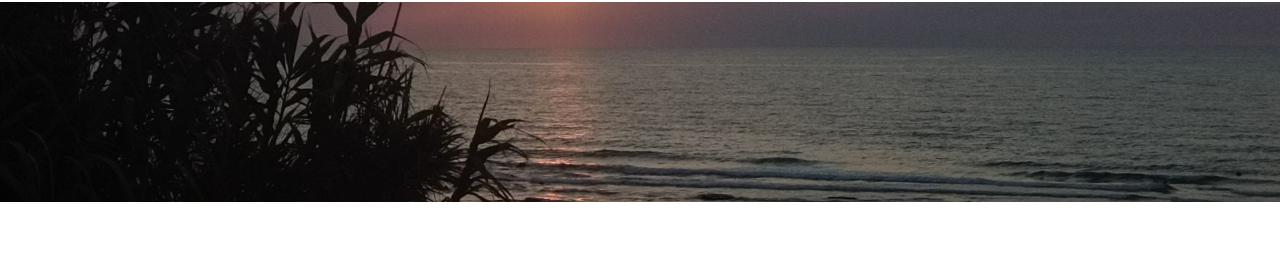
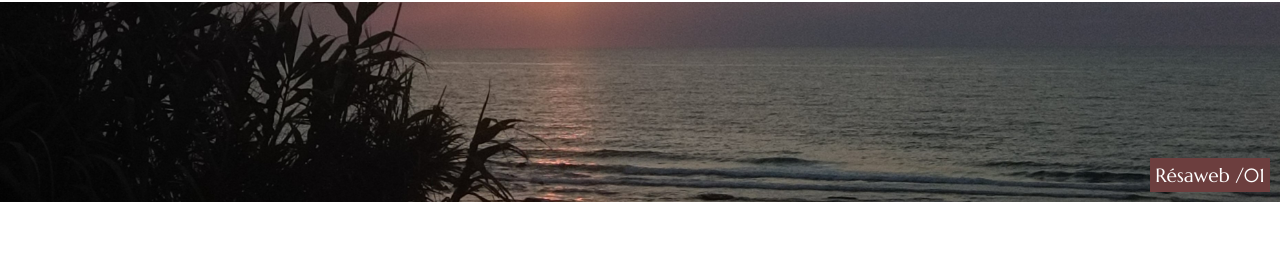
Before and after one commit to nahinaboireau/Portfolio, a PHP site: page / in a window 1280 px wide. Shown: the part 2152-2408 px from the top of the page. After the commit the page ends 2354 px from the top, so only its background shows below. Run offline with PHP 8.4, Linux system fonts and the light colour scheme.

Commit message:
:art:
fin du aperçu

```diff
--- a/index.php
+++ b/index.php
@@ -180,15 +180,19 @@
                 <div class="slider">
                     <div class="slide">
                         <img src="./images/image-accueil.jpg" alt="Image 1">
+                        <span class="image-number">Résaweb /01</span>
                     </div>
                     <div class="slide">
                         <img src="./images/image-accueil.jpg" alt="Image 2">
+                        <span class="image-number">Dataviz /02</span>
                     </div>
                     <div class="slide">
                         <img src="./images/image-accueil.jpg" alt="Image 3">
+                        <span class="image-number">Interview /03</span>
                     </div>
                 </div>
             </div>
+
 
 
 
--- a/style.css
+++ b/style.css
@@ -276,8 +276,7 @@ div.bordure {
 }
 
 .cv-video .iframe-container {
-    margin-left: 30px;
-    margin-right: 30px;
+    margin:auto;
 }
 
 .cv-video {
@@ -314,14 +313,6 @@ div.bordure {
     font-size:0.8em;
 }
 
-/* .cv-ecrit{
-    display:flex;
-    align-items:center;
-    justify-content:center;
-    margin-top:15px;
-    margin-bottom:10px;
-    text-align:center;
-} */
 
 .en-video {
     margin-left: 5px;
@@ -357,12 +348,26 @@ div.bordure {
   }
 
   .slide {
-    flex: 1;
-    box-sizing: border-box;
+    position: relative;
+    width: 100%;
+    height: 200px; /* Ajustez la hauteur selon vos besoins */
+    overflow: hidden;
   }
 
   .slide img {
     width: 100%;
-    height: 200px; /* Ajustez la hauteur selon vos besoins */
+    height: 100%;
     object-fit: cover;
+
   }
+
+  .image-number {
+    position: absolute;
+    bottom: 10px;
+    right: 10px;
+    color: white;
+    font-size: 1.2em;
+    background-color:#6C3E3E;
+    padding: 5px;
+
+  }
```
